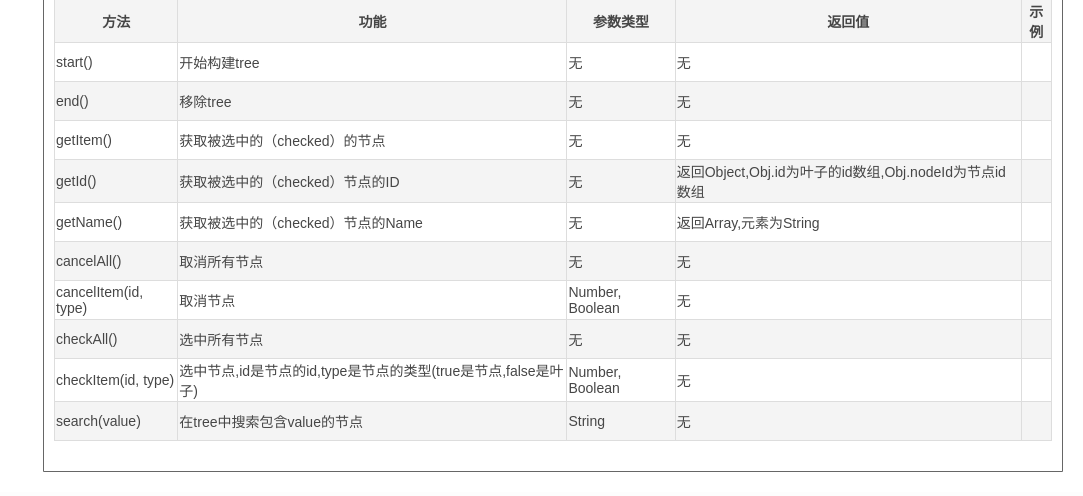
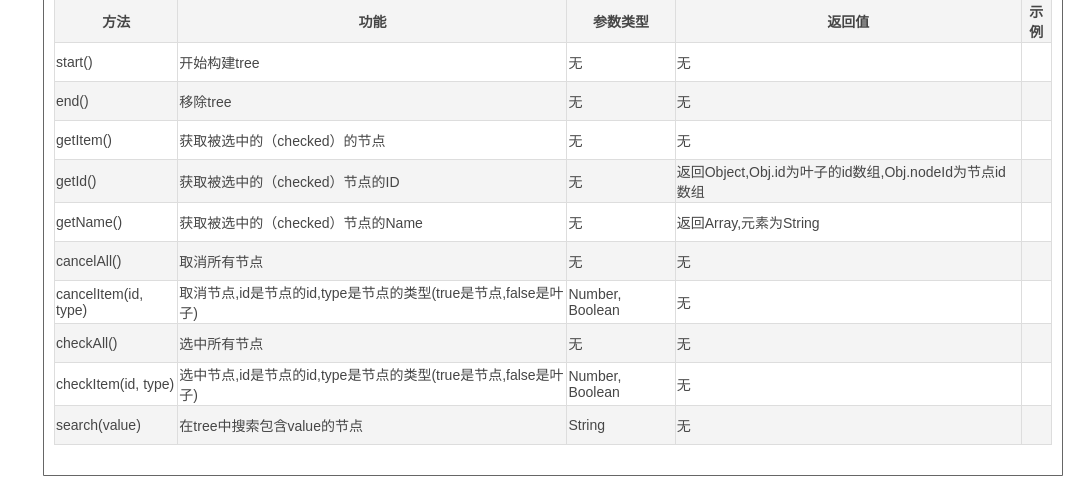
Before and after one commit to pumpinger/xstarp, a PHP site: page /tree.php in a window 1280 px wide. Shown: the part 3373-3869 px from the top of the page, without its empty margins (197-1280 px from the left). Before the commit the page ends 3845 px from the top, so only its background shows below. Run offline with PHP 8.4, Linux system fonts and the light colour scheme.

Commit message:
tree.php-规则-cancelItem

```diff
--- a/tree.php
+++ b/tree.php
@@ -357,7 +357,7 @@ include "layout_header.php";
             </tr>
             <tr>
                 <td>cancelItem(id, type)</td>
-                <td>取消节点</td>
+                <td>取消节点,id是节点的id,type是节点的类型(true是节点,false是叶子)</td>
                 <td>Number, Boolean</td>
                 <td>无</td>
                 <td></td>
```
